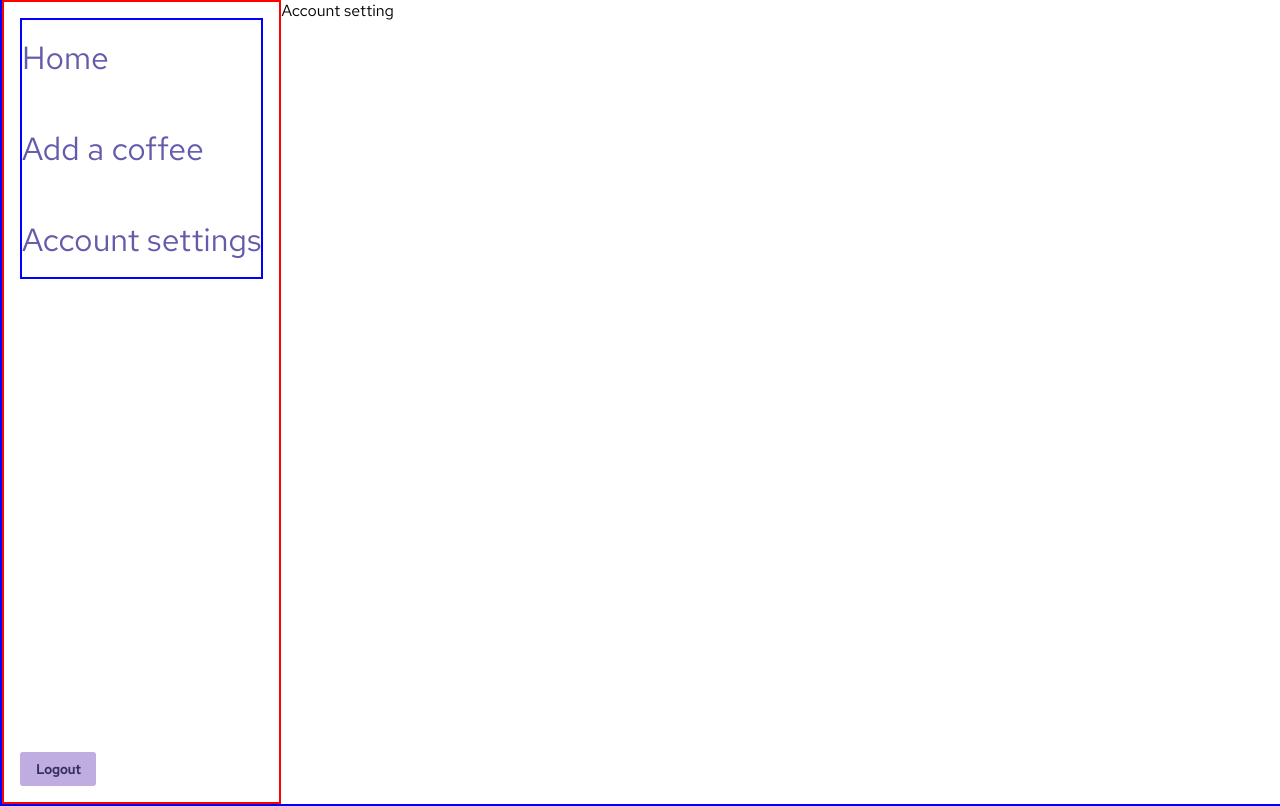
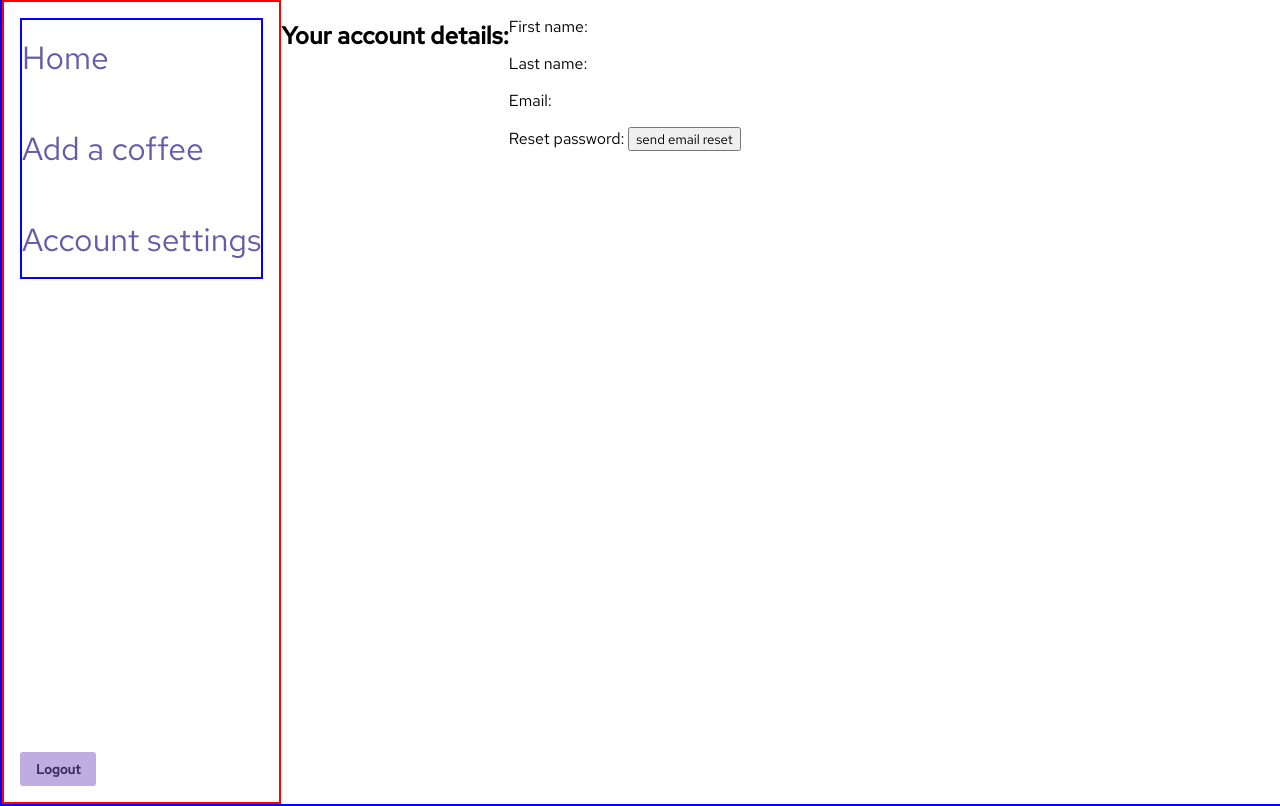
Before and after one commit to kevinqtogitty/coffee-tracker-client, a React (Vite) app: page /account in a window 1280 px wide. Built offline with nearby package versions, Linux system fonts and the light colour scheme; no server answers; sample sign-in values are in the browser's storage.

Commit message:
Update: user data added to page

```diff
--- a/src/pages/AccountSettings.tsx
+++ b/src/pages/AccountSettings.tsx
@@ -2,16 +2,26 @@ import React from 'react';
 import Navigation from '../components/Navigation';
 
 interface AccountSettingProps {
-  setCurrentUsers: React.Dispatch<React.SetStateAction<boolean>>;
+  setCurrentUserLoggedIn: React.Dispatch<React.SetStateAction<boolean>>;
+  currentUserInfo?: any;
 }
 
 const AccountSettings: React.FC<AccountSettingProps> = ({
-  setCurrentUsers
+  setCurrentUserLoggedIn,
+  currentUserInfo
 }) => {
   return (
     <section className="account-settings-page">
-      <Navigation setCurrentUser={setCurrentUsers} />
-      Account setting
+      <Navigation setCurrentUserLoggedIn={setCurrentUserLoggedIn} />
+      <h2>Your account details:</h2>
+      <article>
+        <p>First name: {currentUserInfo?.first_name}</p>
+        <p>Last name: {currentUserInfo?.last_name}</p>
+        <p>Email: {currentUserInfo?.email}</p>
+        <p>
+          Reset password: <button>send email reset</button>
+        </p>
+      </article>
     </section>
   );
 };
```
